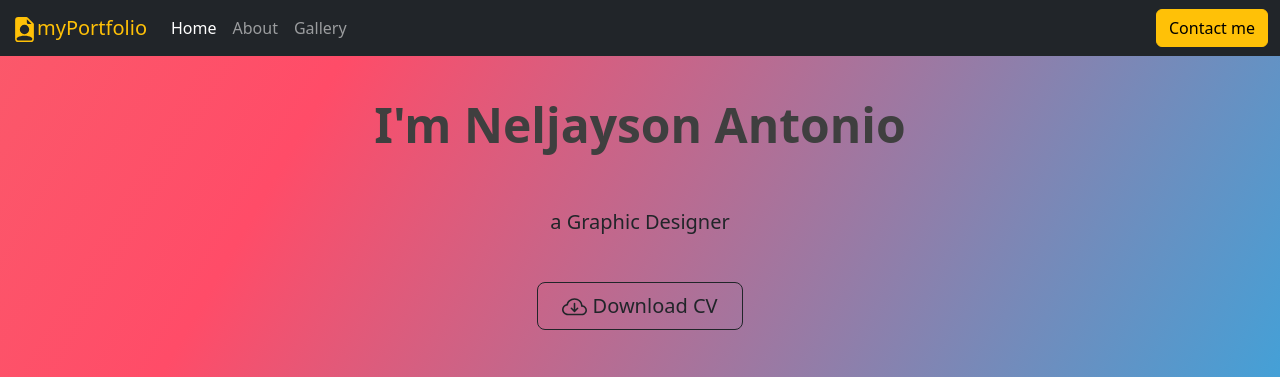
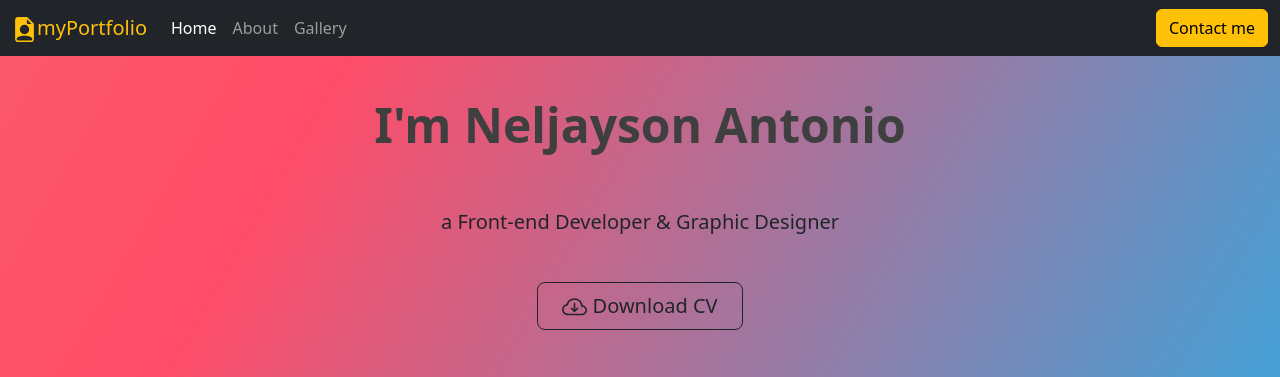
Before and after one commit to Enjay021/myportfolio, a plain HTML site: page index.html in a window 1280 px wide. Shown: the top 377 px of the page. Drawn offline with nearby package versions, Linux system fonts and the light colour scheme; grey boxes are pictures that could not be loaded.

Commit message:
Update index.html

```diff
--- a/index.html
+++ b/index.html
@@ -59,7 +59,7 @@
                     Neljayson
                     Antonio</h1>
                 <div class="col-lg-6 mx-auto">
-                    <h2 class="lead mb-5 aos-init" data-aos="fade-up" data-aos-delay="500">a Graphic Designer</h2>
+                    <h2 class="lead mb-5 aos-init" data-aos="fade-up" data-aos-delay="500">a Front-end Developer & Graphic Designer</h2>
                     <div class="d-grid gap-2 d-sm-flex justify-content-sm-center" data-aos="fade-up"
                         data-aos-delay="600">
                         <a href="./assets/images/Neljayson Antonio-CV.pdf" type="button"
```
